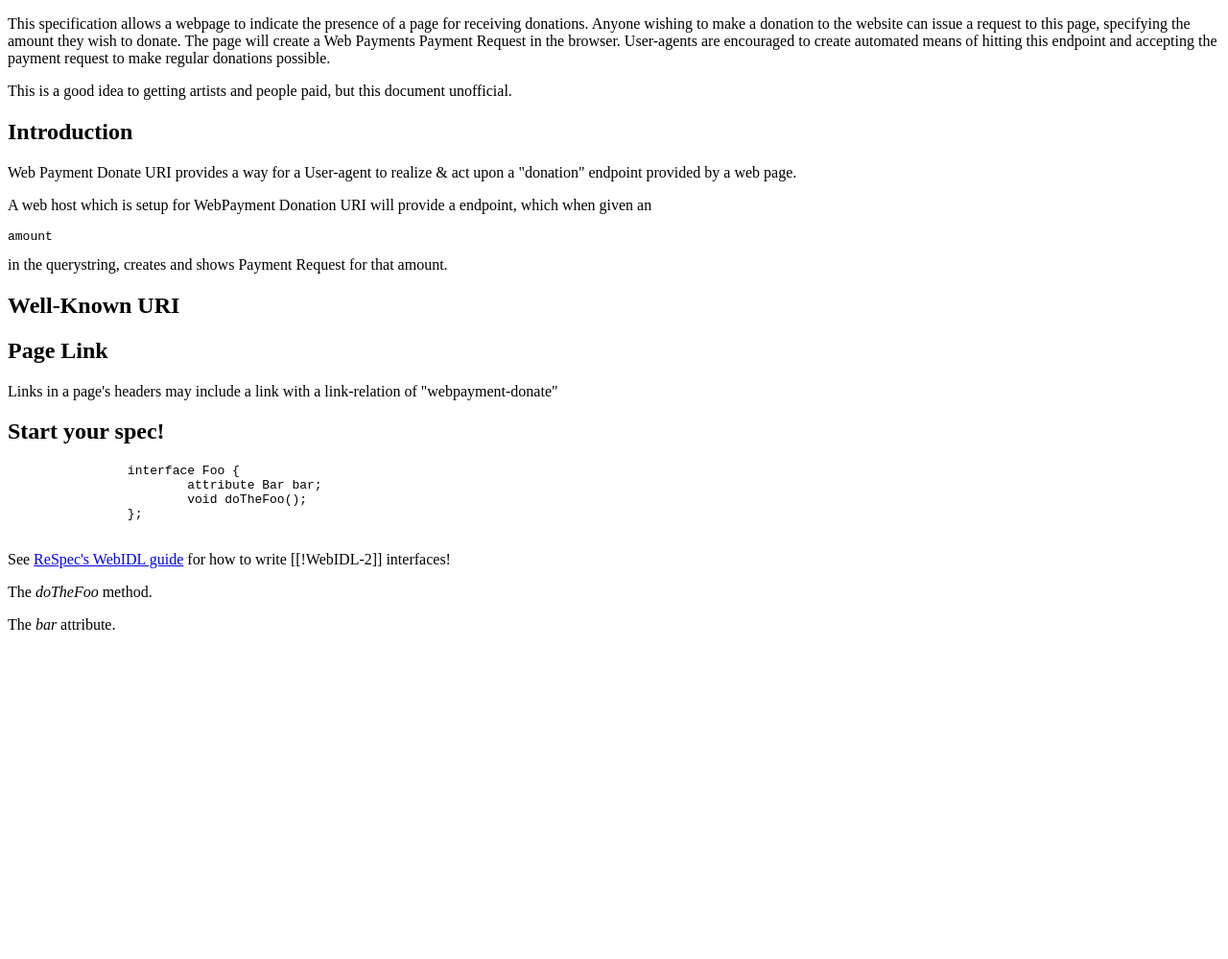
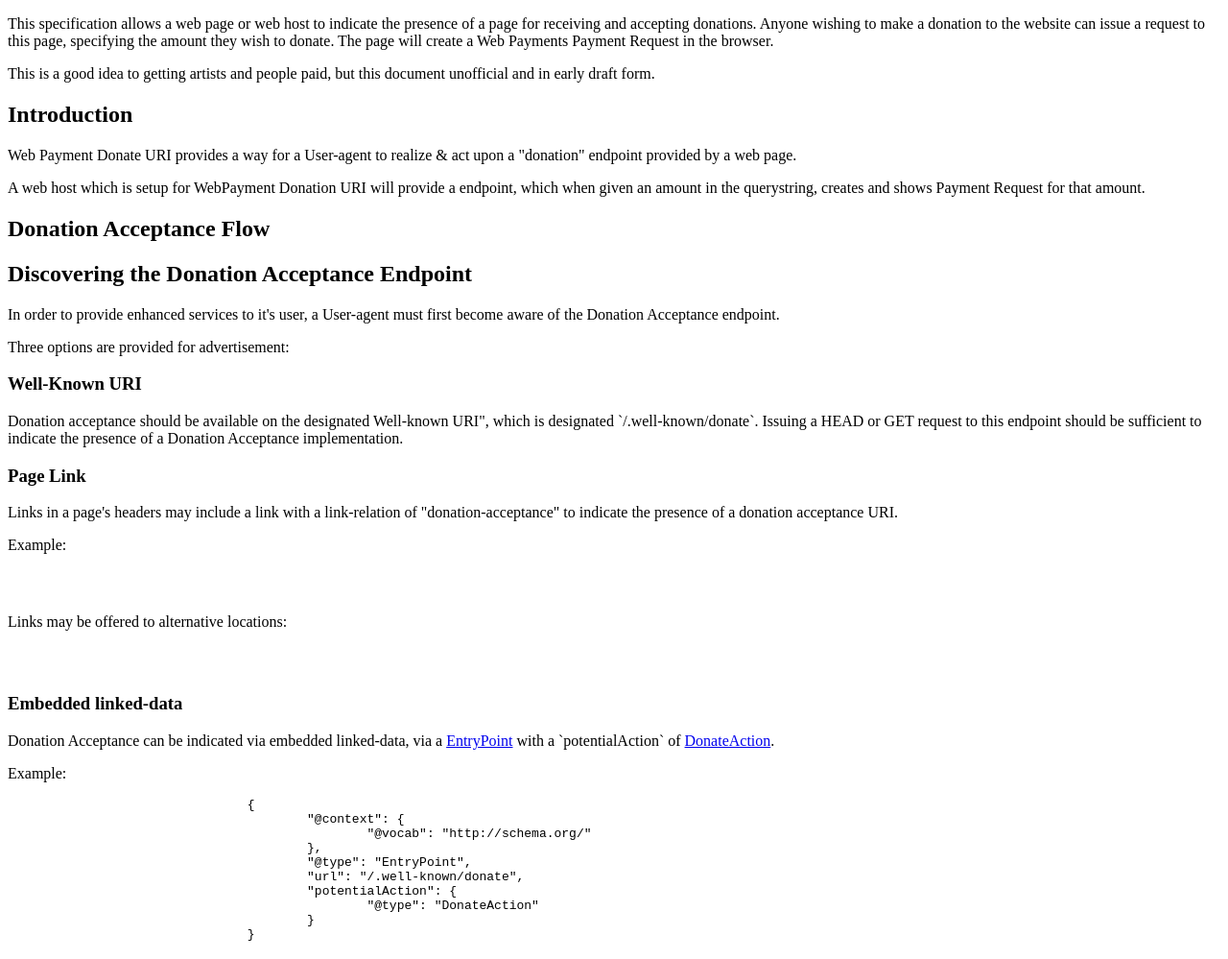
Before and after one commit to rektide/donation-acceptance, a website: page index.html in a window 1280 px wide. Shown: the whole page at 96% size. Before the commit the page ends 800 px from the top, so only its background shows below. Drawn offline with Linux system fonts and the light colour scheme.

Commit message:
Describe discovery mechanisms.

```diff
--- a/index.html
+++ b/index.html
@@ -1,18 +1,17 @@
 <!doctype html>
 <html lang="en">
-
 <head>
 	<meta charset="utf-8">
-	<title>The Webpayment Donate Uri</title>
+	<title>Donation Acceptance Endpoint Specification</title>
 	<script src="https://www.w3.org/Tools/respec/respec-w3c-common" class="remove"></script>
 	<script class='remove'>
 	"use strict";
 	// See https://github.com/w3c/respec/wiki/ for how to configure ReSpec
 	var respecConfig = {
-		"doRDFa": false,
+		"doRDFa": true,
 		"format": "markdown",
-		"githubAPI": "https://api.github.com/repos/rektide/webpayment-donate-uri",
-		"issueBase": "https://www.github.com/rektide/webpayment-donate-uri/issues/",
+		"githubAPI": "https://api.github.com/repos/rektide/donation-acceptance",
+		"issueBase": "https://www.github.com/rektide/donation-acceptance/issues/",
 		"noLegacyStyle": true,
 		"editors": [{
 				name: "rektide",
@@ -21,21 +20,21 @@
 				companyURL: "https://voodoowarez.com",
 			},
 		],
-		"shortName": "webpayment-donate-uri",
+		"shortName": "tipjar",
 		"specStatus": "CG-DRAFT",
-		"subjectPrefix": "[pay-donate]",
+		"subjectPrefix": "[tipjar]",
 		"wg": "WICG?",
 		"otherLinks": [{
 			"key": "Repository",
 			"data": [{
 				"value": "Github",
-				"href": "https://github.com/rektide/webpayment-donate-uri"
+				"href": "https://github.com/rektide/donation-acceptance"
 			}, {
 				"value": "File a bug.",
-				"href": "https://github.com/rektide/webpayment-donate-uri/issues"
+				"href": "https://github.com/rektide/donation-acceptance/issues"
 			}, {
 				"value": "Commit history.",
-				"href": "https://github.com/rektide/webpayment-donate-uri/commits/gh-pages"
+				"href": "https://github.com/rektide/donation-acceptance/commits/gh-pages"
 			}, ]
 		}],
 	};
@@ -45,65 +44,84 @@
 <body>
 	<section id="abstract">
 		<p>
-			This specification allows a webpage to indicate the presence of a page for receiving donations.
+			This specification allows a web page or web host to indicate the presence of a page for receiving and accepting donations.
 			Anyone wishing to make a donation to the website can issue a request to this page, specifying the amount they wish to donate.
 			The page will create a Web Payments Payment Request in the browser.
-			User-agents are encouraged to create automated means of hitting this endpoint and accepting the payment request to make regular donations possible.
 		</p>
 	</section>
 	<section id="sotd">
 		<p>
-			This is a good idea to getting artists and people paid, but this document unofficial.
+			This is a good idea to getting artists and people paid, but this document unofficial and in early draft form.
 		</p>
 	</section>
-
 	<section id="introduction">
 		<h2>Introduction</h2>
 		<p>
-			<!-- See <a href="https://github.com/w3c/respec/wiki/User's-Guide">ReSpec's
-			user guide</a> for how to get started! -->
 			Web Payment Donate URI provides a way for a User-agent to realize & act upon a "donation" endpoint provided by a web page.
 		</p>
 		<p>
-			A web host which is setup for WebPayment Donation URI will provide a endpoint, which when given an <pre>amount</pre> in the querystring, <a data-cite"!payment-request#constructor">creates</a> and <a data-cite="https://www.w3.org/TR/payment-request/#show()-method">shows <a data-cite="!payment-request">Payment Request</a> for that amount.
+			A web host which is setup for WebPayment Donation URI will provide a endpoint, which when given an
+            <a>amount</a> in the querystring, <a data-cite"!payment-request#constructor">creates</a> and <a data-cite="https://www.w3.org/TR/payment-request/#show()-method">shows <a data-cite="!payment-request">Payment Request</a> for that amount.
 		</p>
+		<section data
 	</section>
 
-	<section data-dfn-for="Well-known">
-		<h2>Well-Known URI</h2>
+	<section id="flow">
+		<h2>Donation Acceptance Flow</h2>
+		<section>
 	</section>
 
-	<section data-dfn-for="PageLink">
-		<h2>Page Link</h2>
+	<section id="discovery">
+		<h2>Discovering the Donation Acceptance Endpoint </h2>
 		<p>
-			Links in a page's headers may include a link with a link-relation of "webpayment-donate"
-		</p>
-	</section>
-	<section data-dfn-for="Embedded">
-	</section>
-
-	<section data-dfn-for="Link">
-	</section>
-
-	<section data-dfn-for="Foo">
-		<h2>Start your spec!</h2>
-		<pre class="idl">
-		interface Foo {
-			attribute Bar bar;
-			void doTheFoo();
-		};
-		</pre>
-		<p>
-			See <a href="https://github.com/w3c/respec/wiki/WebIDL-Guide">ReSpec's
-			WebIDL guide</a> for how to write [[!WebIDL-2]] interfaces!
+			In order to provide enhanced services to it's user, a User-agent must first become aware of the Donation Acceptance endpoint.
 		</p>
 		<p>
-			The <dfn>doTheFoo</dfn> method.
+			Three options are provided for advertisement:
 		</p>
-		<p>
-			The <dfn>bar</dfn> attribute.
-		</p>
+		<section id="well-known">
+			<h3>Well-Known URI</h3>
+			<p>
+				Donation acceptance should be available on the designated <a data-cite="rfc5785">Well-known URI"</a>, which is designated `/.well-known/donate`.
+				Issuing a HEAD or GET request to this endpoint should be sufficient to indicate the presence of a Donation Acceptance implementation.
+			</p>
+		</section>
+		<section id="link-type">
+			<h3>Page Link</h3>
+			<p>
+				Links in a page's headers may include a link with a link-relation of "donation-acceptance" to indicate the presence of a donation acceptance URI.
+			</p>
+			<p>Example:</p>
+			<pre>
+				<link rel="donation-acceptance" href="/.well-known/donation-acceptance"></link>
+			</pre>
+			<p>
+				Links may be offered to alternative locations:
+			</p>
+			<pre>
+				<link rel="donation-acceptance" href="/donate"></link>
+			</pre>
+		</section>
+		<section id="linked-data">
+			<h3>Embedded linked-data</h3>
+			<p>
+				Donation Acceptance can be indicated via embedded linked-data, via a <a href="http://schema.org/EntryPoint">EntryPoint</a> with a
+				`potentialAction` of <a href="http://schema.org/DonateAction">DonateAction</a>.
+			<p>
+			<p>Example:</p>
+			<pre>
+				{
+					"@context": {
+						"@vocab": "http://schema.org/"
+					},
+					"@type": "EntryPoint",
+					"url": "/.well-known/donate",
+					"potentialAction": {
+						"@type": "DonateAction"
+					}
+				}
+			</pre>
+		</section>
 	</section>
 </body>
-
 </html>
```
Also changed, not shown: package.json (added, +15 -0 lines).
